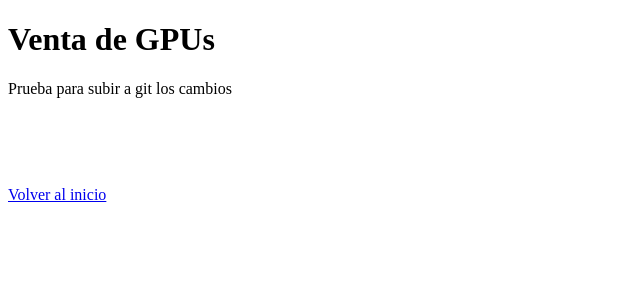
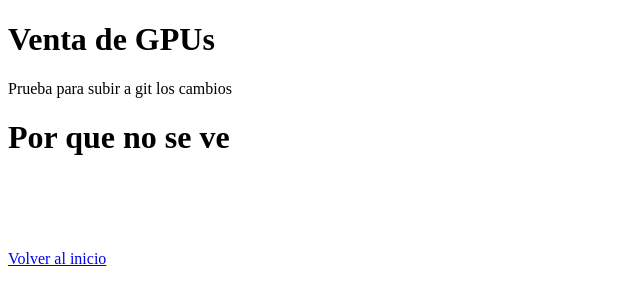
Before and after one commit to brunoditrana/Big-Miners, a plain HTML site: page Pagina Big Miners/ventagpus.html in a window 1280 px wide. Shown: the whole page, without its empty margins (0-640 px from the left). Drawn offline with Linux system fonts and the light colour scheme.

Commit message:
Actualizar

```diff
--- a/Pagina Big Miners/ventagpus.html
+++ b/Pagina Big Miners/ventagpus.html
@@ -9,6 +9,7 @@
 <body>
     <h1>Venta de GPUs</h1>
     <p>Prueba para subir a git los cambios </p>
+    <h1>Por que no se ve</h1>
     <br/><br/><br/><br/>
     <a href="bigminers.html"> Volver al inicio </a>
 </body>
```
Also changed, not shown: Pagina Big Miners/index.html (+1 -0 lines).
